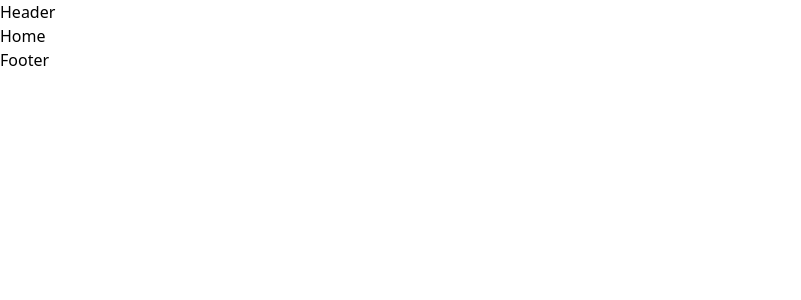
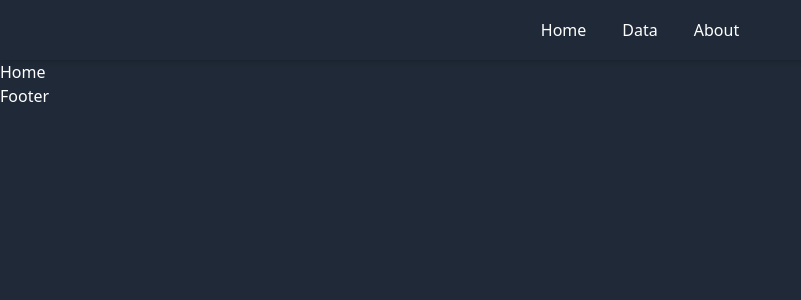
Before and after one commit to mrjung99/react-practise, a React (Vite) app in the folder TanStackQuery/tanstack-query/: page / in a window 1280 px wide. Shown: the top 300 px of the page, without its empty margins (0-801 px from the left). Built offline with nearby package versions, Linux system fonts and the light colour scheme.

Commit message:
staletime

```diff
--- a/TanStackQuery/tanstack-query/index.html
+++ b/TanStackQuery/tanstack-query/index.html
@@ -6,8 +6,8 @@
     <meta name="viewport" content="width=device-width, initial-scale=1.0" />
     <title>tanstack-query</title>
   </head>
-  <body>
-    <div id="root"></div>
+  <body style="background-color: #1f2937;color: white;">
+    <div id="root" ></div>
     <script type="module" src="/src/main.jsx"></script>
   </body>
 </html>
--- a/TanStackQuery/tanstack-query/package.json
+++ b/TanStackQuery/tanstack-query/package.json
@@ -12,6 +12,7 @@
   "dependencies": {
     "@tailwindcss/vite": "^4.1.17",
     "@tanstack/react-query": "^5.90.11",
+    "@tanstack/react-query-devtools": "^5.91.1",
     "axios": "^1.13.2",
     "react": "^19.2.0",
     "react-dom": "^19.2.0",
--- a/TanStackQuery/tanstack-query/src/App.jsx
+++ b/TanStackQuery/tanstack-query/src/App.jsx
@@ -5,6 +5,7 @@ import PageLayout from "./Components/layout/PageLayout";
 import Home from "./Components/pages/Home";
 import { About } from "./pages/About";
 import Data from "./pages/Data";
+import { ReactQueryDevtools } from "@tanstack/react-query-devtools";
 
 const App = () => {
   const queryClient = new QueryClient();
@@ -34,6 +35,7 @@ const App = () => {
       <RouterProvider router={router}>
         <PageLayout />
       </RouterProvider>
+      <ReactQueryDevtools initialIsOpen={false} />
     </QueryClientProvider>
   );
 };
--- a/TanStackQuery/tanstack-query/src/pages/Data.jsx
+++ b/TanStackQuery/tanstack-query/src/pages/Data.jsx
@@ -6,6 +6,7 @@ const Data = () => {
   const { data, isLoading, isError, error } = useQuery({
     queryKey: ["data"],
     queryFn: getPosts,
+    staleTime: 5000,
   });
 
   if (isLoading) {
@@ -15,6 +16,7 @@ const Data = () => {
       </div>
     );
   }
+
   if (isError) {
     return (
       <div>
--- a/TanStackQuery/tanstack-query/src/pages/Header.jsx
+++ b/TanStackQuery/tanstack-query/src/pages/Header.jsx
@@ -1,7 +1,24 @@
 import React from "react";
+import { NavLink } from "react-router-dom";
 
 const Header = () => {
-  return <div>Header</div>;
+  return (
+    <header className="w-full mx-auto h-[60px] shadow-md flex items-center justify-center">
+      <ul className="flex gap-9">
+        {["/", "data", "about"].map((path) => {
+          const name =
+            path === "/"
+              ? "Home"
+              : path.charAt(0).toUpperCase() + path.slice(1);
+          return (
+            <NavLink to={path}>
+              <li className="cursor-pointer">{name}</li>
+            </NavLink>
+          );
+        })}
+      </ul>
+    </header>
+  );
 };
 
 export default Header;
```
Also changed, not shown: TanStackQuery/tanstack-query/src/index.css (line endings or trailing spaces), 1 other file (tests, documents, lock files or other folders).
